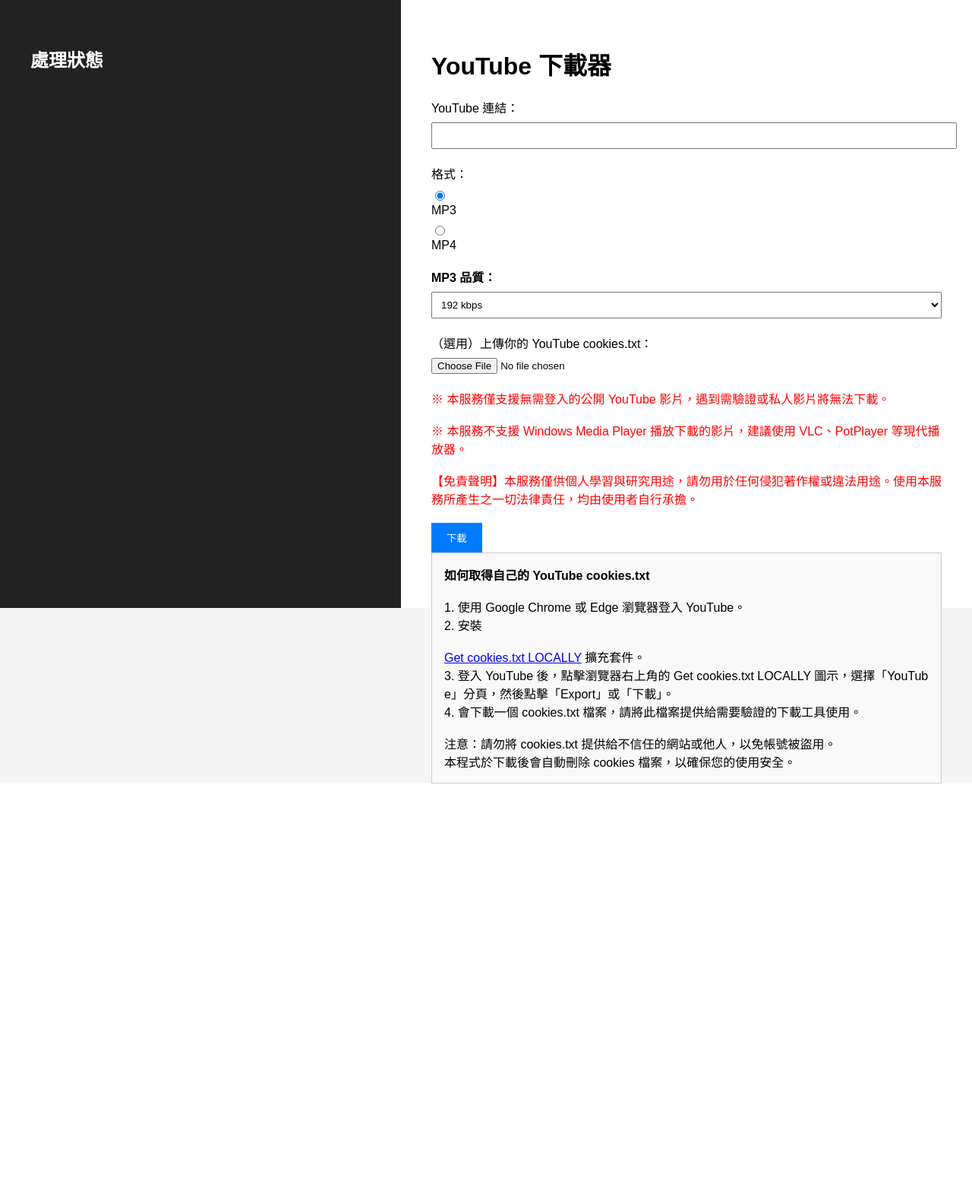
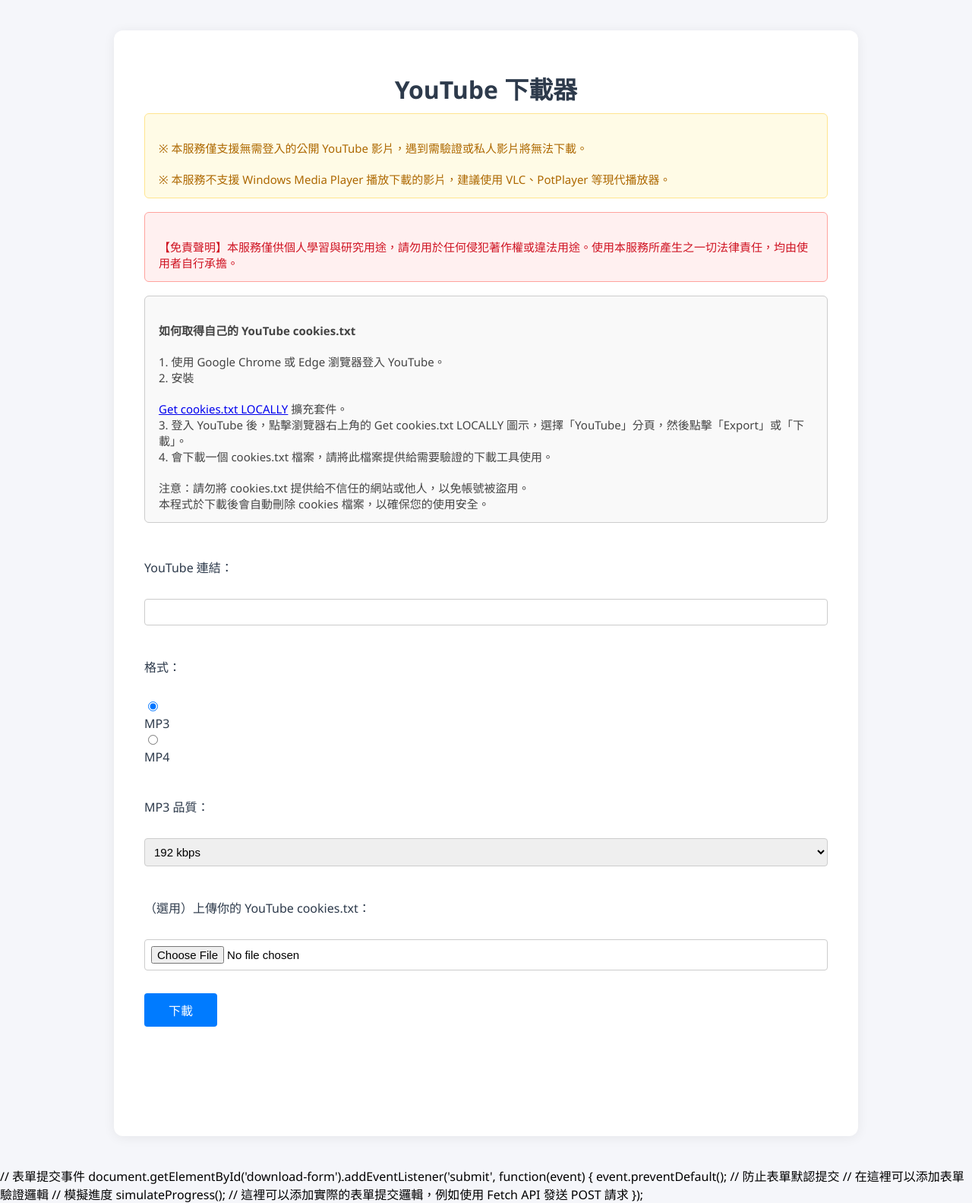
Before and after one commit to rich0514/youtomp3, a Flask app: page / in a window 1280 px wide. Shown: the whole page at 76% size. Before the commit the page ends 1031 px from the top, so only its background shows below. Run offline with Flask 2, Linux system fonts and the light colour scheme.

Commit message:
Add files via upload

```diff
--- a/templates/index.html
+++ b/templates/index.html
@@ -4,29 +4,58 @@
     <meta charset="UTF-8">
     <title>YouTube 下載器</title>
     <style>
-        body { font-family: Arial, sans-serif; margin: 0; background: #f5f5f5; }
-        .container { display: flex; height: 100vh; }
-        .left, .right { padding: 40px; }
-        .left { width: 40%; background: #222; color: #fff; }
-        .right { width: 60%; background: #fff; }
-        .form-group { margin-bottom: 20px; }
-        label { display: block; margin-bottom: 8px; }
-        input[type="text"], select { width: 100%; padding: 8px; }
-        .btn { padding: 10px 20px; background: #007bff; color: #fff; border: none; cursor: pointer; }
+        body { font-family: "Segoe UI", Arial, sans-serif; margin: 0; background: #f5f6fa; }
+        .container { max-width: 900px; margin: 40px auto; background: #fff; border-radius: 12px; box-shadow: 0 2px 16px #0001; padding: 32px 40px; }
+        h1 { color: #2d3a4b; margin-bottom: 10px; text-align: center; }
+        .notice, .warning, .disclaimer {
+            border-radius: 6px;
+            padding: 14px 18px;
+            margin-bottom: 18px;
+            font-size: 15px;
+            word-break: break-all;
+            white-space: pre-line;
+            max-width: 100%;
+        }
+        .notice { background: #fffbe6; border: 1px solid #ffe58f; color: #ad6800; }
+        .warning { background: #fff0f0; border: 1px solid #ffa39e; color: #cf1322; }
+        .disclaimer { background: #f9f9f9; border: 1px solid #ccc; color: #444; }
+        form { margin-top: 24px; }
+        .form-group { margin-bottom: 20px; word-break: break-all; white-space: pre-line; max-width: 100%; }
+        label { display: block; margin-bottom: 8px; color: #2d3a4b; word-break: break-all; max-width: 100%; }
+        input[type="text"], select, input[type="file"] {
+            width: 100%; padding: 8px; border: 1px solid #ccc; border-radius: 4px;
+            font-size: 15px; box-sizing: border-box;
+            word-break: break-all; max-width: 100%;
+        }
+        .btn {
+            padding: 10px 32px;
+            background: #007bff;
+            color: #fff;
+            border: none;
+            border-radius: 4px;
+            font-size: 16px;
+            cursor: pointer;
+            margin-top: 10px;
+            transition: background 0.2s;
+        }
         .btn:hover { background: #0056b3; }
-        .status { margin-top: 30px; }
-        /* 進度條樣式 */
-        .progress-container {
-          width: 100%;
-          background: #e0e0e0;
-          border-radius: 4px;
-          overflow: hidden;
-          display: none; /* 預設隱藏 */
+        .status { margin: 24px 0 0 0; color: #d46b08; font-weight: bold; word-break: break-all; max-width: 100%; }
+        /* 自動換行：每30字元換行 */
+        .autowrap30 {
+            word-break: break-all;
+            white-space: pre-line;
+            max-width: 100%;
+            overflow-wrap: break-word;
         }
-        .progress-bar {
-          height: 8px;
-          background: #76c7c0;
-          width: 0%;
+        /* 自動換行：每40字元換行 */
+        .autowrap40 {
+            word-break: break-all;
+            white-space: pre-line;
+            max-width: 100%;
+            overflow-wrap: break-word;
+        }
+        @media (max-width: 600px) {
+            .container { padding: 16px 4vw; }
         }
     </style>
     <script>
@@ -46,70 +75,16 @@
 </head>
 <body>
     <div class="container">
-        <div class="left">
-            <h2>處理狀態</h2>
-            <div class="status" id="status">
-                {% with messages = get_flashed_messages() %}
-                  {% if messages %}
-                    {% for message in messages %}
-                      <div style="color:yellow;">{{ message }}</div>
-                    {% endfor %}
-                  {% endif %}
-                {% endwith %}
-            </div>
-
-            <!-- 進度條容器 -->
-            <div class="progress-container" id="progress-container">
-              <div class="progress-bar" id="progress-bar"></div>
-            </div>
+        <h1>YouTube 下載器</h1>
+        <div class="notice autowrap40">
+            ※ 本服務僅支援無需登入的公開 YouTube 影片，遇到需驗證或私人影片將無法下載。
+            <br>※ 本服務不支援 Windows Media Player 播放下載的影片，建議使用 VLC、PotPlayer 等現代播放器。
         </div>
-        <div class="right">
-            <h1>YouTube 下載器</h1>
-            <form method="post" action="/download" enctype="multipart/form-data">
-                <div class="form-group">
-                    <label for="url">YouTube 連結：</label>
-                    <input type="text" id="url" name="url" required>
-                </div>
-                <div class="form-group">
-                    <label>格式：</label>
-                    <input type="radio" id="mp3" name="format" value="mp3" checked onclick="toggleQuality()">
-                    <label for="mp3">MP3</label>
-                    <input type="radio" id="mp4" name="format" value="mp4" onclick="toggleQuality()">
-                    <label for="mp4">MP4</label>
-                </div>
-                <div class="form-group" id="mp3-quality">
-                    <label for="quality_mp3"><b>MP3 品質：</b></label>
-                    <select id="quality_mp3" name="quality_mp3">
-                        <option value="192">192 kbps</option>
-                        <option value="256">256 kbps</option>
-                        <option value="320">320 kbps</option>
-                    </select>
-                </div>
-                <div class="form-group" id="mp4-quality" style="display:none;">
-                    <label for="quality_mp4"><b>MP4 品質：</b></label>
-                    <select id="quality_mp4" name="quality_mp4">
-                        <option value="480">480p</option>
-                        <option value="720">720p</option>
-                        <option value="1080">1080p</option>
-                    </select>
-                </div>
-                <div class="form-group">
-                    <label for="cookiefile">（選用）上傳你的 YouTube cookies.txt：</label>
-                    <input type="file" id="cookiefile" name="cookiefile" accept=".txt">
-                </div>
-                <div class="form-group" style="color:red;">
-                    ※ 本服務僅支援無需登入的公開 YouTube 影片，遇到需驗證或私人影片將無法下載。
-                    <br><br>
-                    ※ 本服務不支援 Windows Media Player 播放下載的影片，建議使用 VLC、PotPlayer 等現代播放器。
-                    <br><br>
-                    【免責聲明】本服務僅供個人學習與研究用途，請勿用於任何侵犯著作權或違法用途。使用本服務所產生之一切法律責任，均由使用者自行承擔。
-                </div>
-                <button class="btn" type="submit">下載</button>
-            </form>
-
-            <div class="form-group" style="background:#f9f9f9;border:1px solid #ccc;padding:16px;margin-bottom:20px;">
-    <b>如何取得自己的 YouTube cookies.txt</b><br>
-    <span style="word-break:break-all;white-space:pre-line;">
+        <div class="warning autowrap40">
+            【免責聲明】本服務僅供個人學習與研究用途，請勿用於任何侵犯著作權或違法用途。使用本服務所產生之一切法律責任，均由使用者自行承擔。
+        </div>
+        <div class="disclaimer autowrap30">
+            <b>如何取得自己的 YouTube cookies.txt</b><br>
 1. 使用 Google Chrome 或 Edge 瀏覽器登入 YouTube。
 2. 安裝
 <a href="https://chromewebstore.google.com/detail/get-cookiestxt-locally/cclelndahbckbenkjhflpdbgdldlbecc" target="_blank">
@@ -119,28 +94,53 @@ Get cookies.txt LOCALLY</a> 擴充套件。
 
 注意：請勿將 cookies.txt 提供給不信任的網站或他人，以免帳號被盜用。
 本程式於下載後會自動刪除 cookies 檔案，以確保您的使用安全。
-    </span>
-</div>
+        </div>
+        <form method="post" action="/download" enctype="multipart/form-data">
+            <div class="form-group autowrap40">
+                <label for="url">YouTube 連結：</label>
+                <input type="text" id="url" name="url" required>
+            </div>
+            <div class="form-group autowrap40">
+                <label>格式：</label>
+                <input type="radio" id="mp3" name="format" value="mp3" checked onclick="toggleQuality()">
+                <label for="mp3" style="display:inline;">MP3</label>
+                <input type="radio" id="mp4" name="format" value="mp4" onclick="toggleQuality()">
+                <label for="mp4" style="display:inline;">MP4</label>
+            </div>
+            <div class="form-group autowrap40" id="mp3-quality">
+                <label for="quality_mp3">MP3 品質：</label>
+                <select id="quality_mp3" name="quality_mp3">
+                    <option value="192">192 kbps</option>
+                    <option value="256">256 kbps</option>
+                    <option value="320">320 kbps</option>
+                </select>
+            </div>
+            <div class="form-group autowrap40" id="mp4-quality" style="display:none;">
+                <label for="quality_mp4">MP4 品質：</label>
+                <select id="quality_mp4" name="quality_mp4">
+                    <option value="480">480p</option>
+                    <option value="720">720p</option>
+                    <option value="1080">1080p</option>
+                </select>
+            </div>
+            <div class="form-group autowrap40">
+                <label for="cookiefile">（選用）上傳你的 YouTube cookies.txt：</label>
+                <input type="file" id="cookiefile" name="cookiefile" accept=".txt">
+            </div>
+            <button class="btn" type="submit">下載</button>
+        </form>
+        <div class="status autowrap40" id="status">
+            {% with messages = get_flashed_messages() %}
+              {% if messages %}
+                {% for message in messages %}
+                  <div style="color:#d46b08;">{{ message }}</div>
+                {% endfor %}
+              {% endif %}
+            {% endwith %}
         </div>
     </div>
-
-    <script>
-      // 假設的進度模擬函數
-      function simulateProgress() {
-        const progressBar = document.getElementById('progress-bar');
-        const progressContainer = document.getElementById('progress-container');
-        let width = 0;
-        progressContainer.style.display = 'block'; // 顯示進度條容器
-        const interval = setInterval(() => {
-          if (width >= 100) {
-            clearInterval(interval);
-          } else {
-            width++;
-            progressBar.style.width = width + '%';
-          }
-        }, 100); // 每 100ms 增加 1%
-      }
-
+</body>
+</html>
       // 表單提交事件
       document.getElementById('download-form').addEventListener('submit', function(event) {
         event.preventDefault(); // 防止表單默認提交
```
